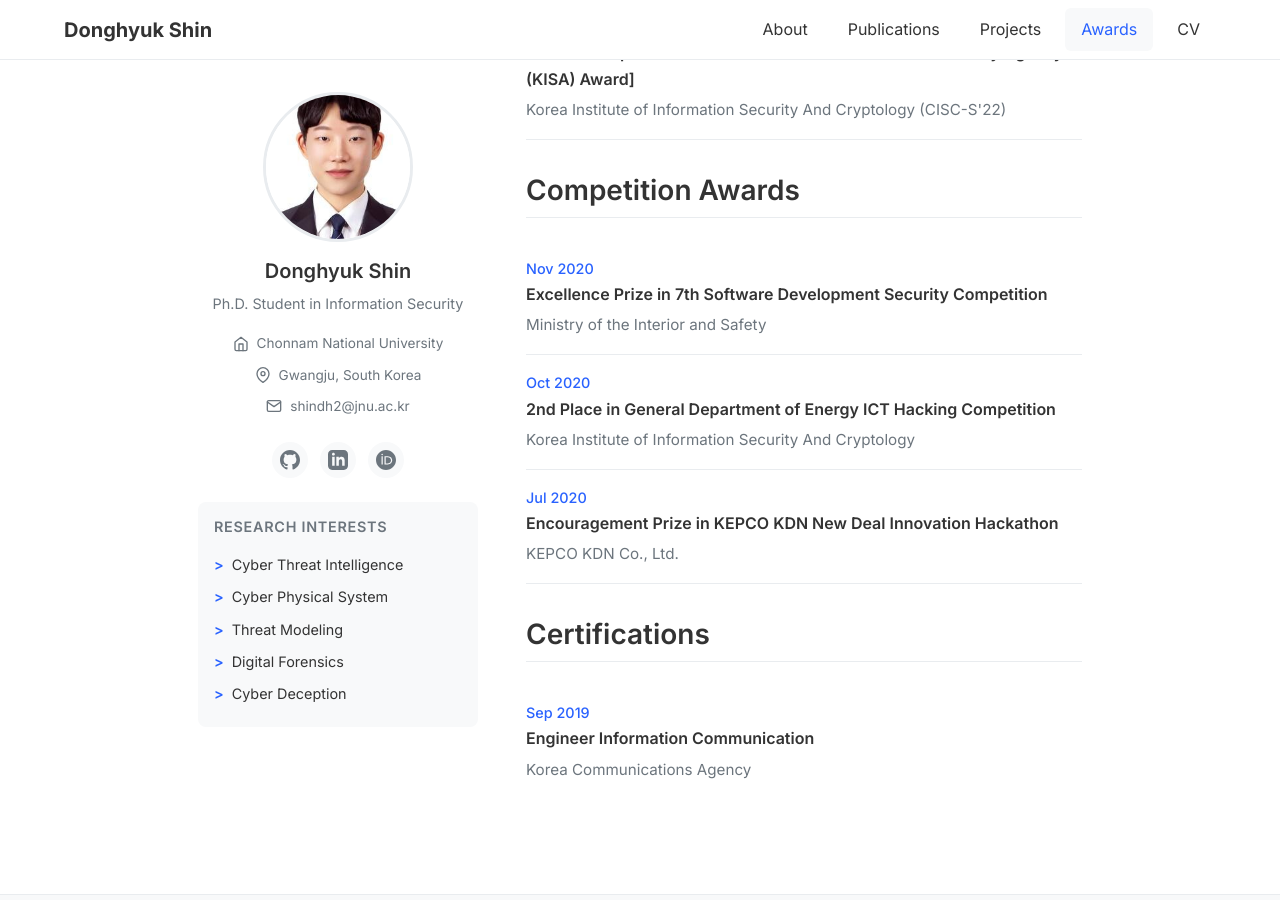
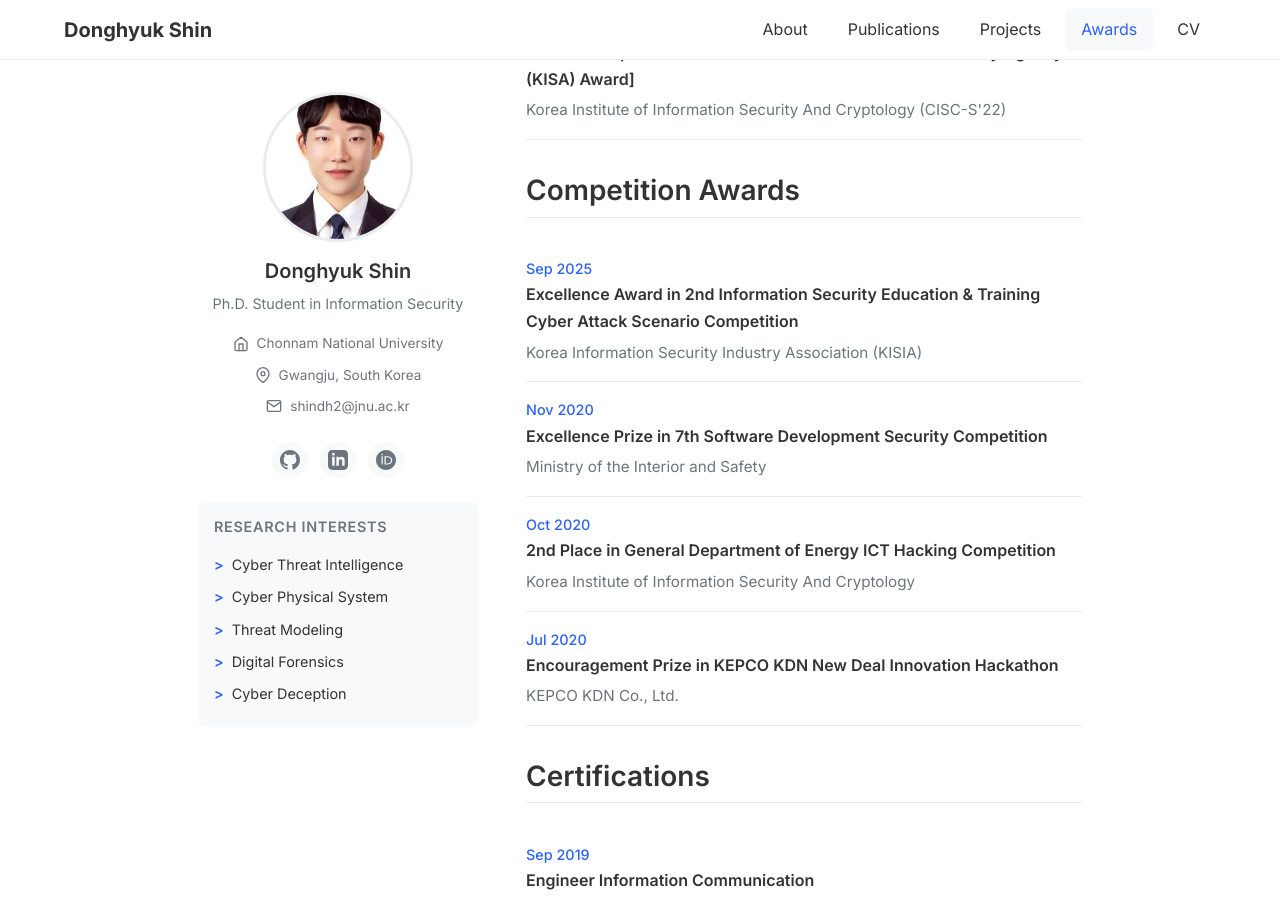
Before and after one commit to soledo/soledo.github.io, a Jekyll site: the page built from _pages/awards.md, in a window 1280 px wide and 900 px high, scrolled down 550 px. Built offline with Jekyll 4.4.1, drawn with Linux system fonts in a browser that asks for light colours.

Commit message:
Add KISIA 2025 Cyber Attack Scenario Competition award

```diff
--- a/_pages/awards.md
+++ b/_pages/awards.md
@@ -28,6 +28,12 @@ author_profile: true
 ## Competition Awards
 
 <div class="award-item">
+  <div class="award-year">Sep 2025</div>
+  <div class="award-title">Excellence Award in 2nd Information Security Education & Training Cyber Attack Scenario Competition</div>
+  <div class="award-org">Korea Information Security Industry Association (KISIA)</div>
+</div>
+
+<div class="award-item">
   <div class="award-year">Nov 2020</div>
   <div class="award-title">Excellence Prize in 7th Software Development Security Competition</div>
   <div class="award-org">Ministry of the Interior and Safety</div>
```
Also changed, not shown: _pages/cv.md (+1 -0 lines), _pages/projects.md (+5 -0 lines).
